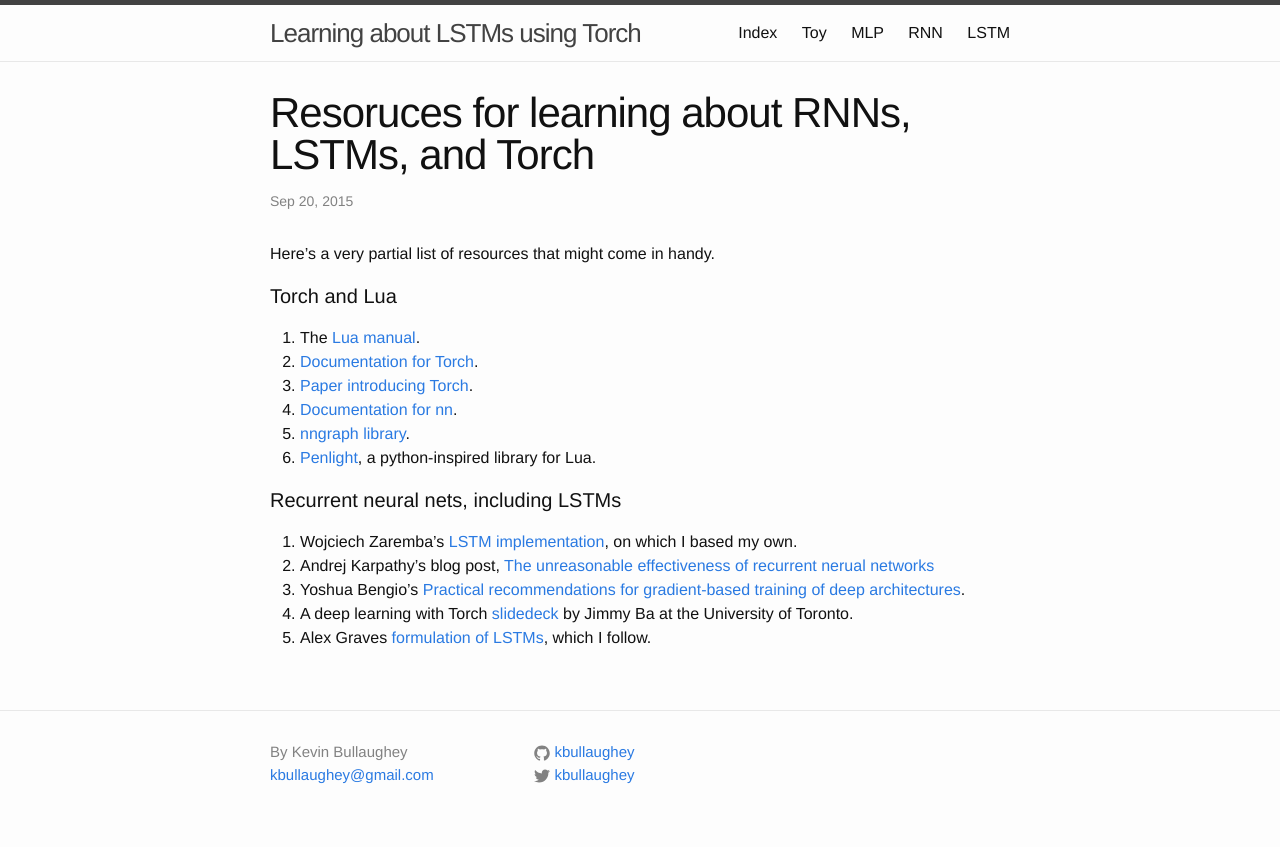
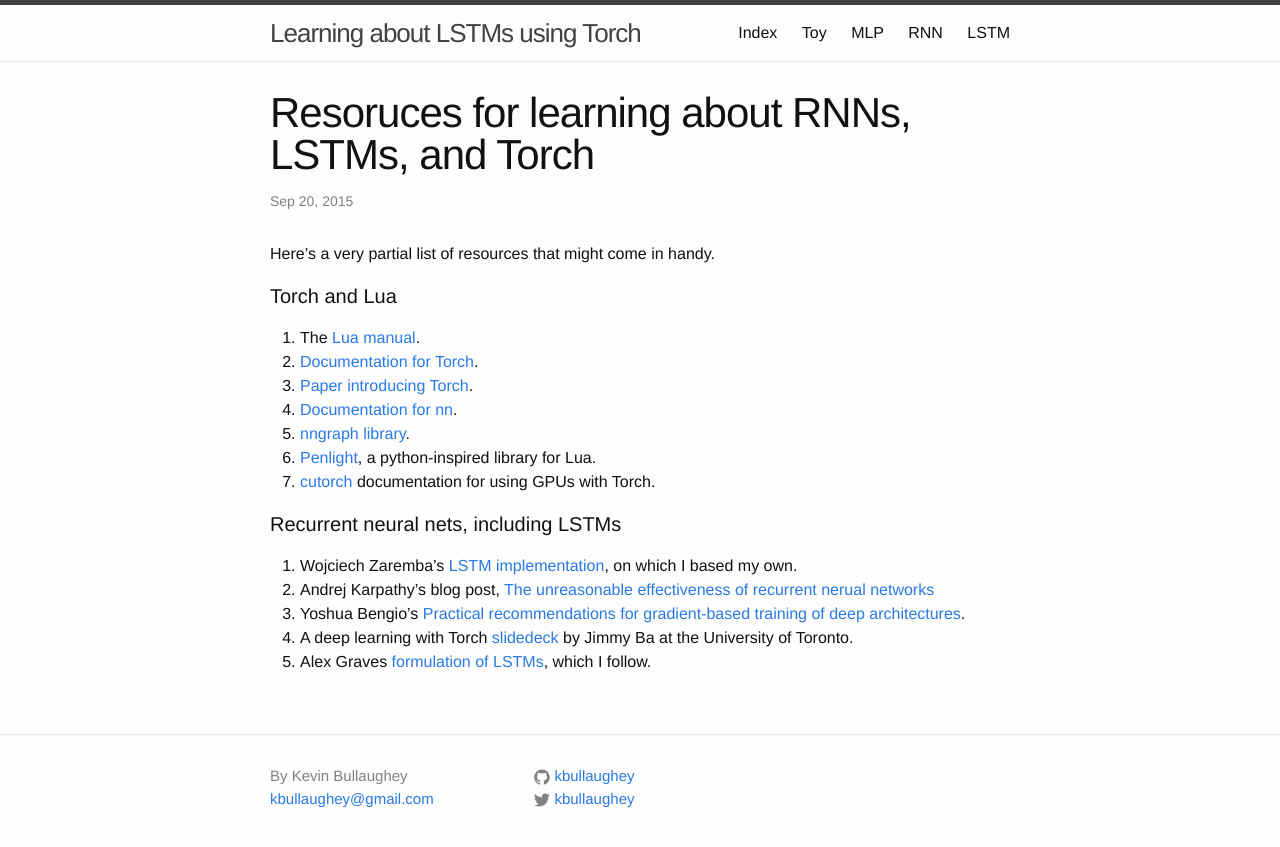
Before and after one commit to kbullaughey/lstm-play, a Jekyll site: the page built from _posts/2015-09-20-rnn-lstm-and-torch-resources.md, in a window 1280 px wide. Shown: the top 847 px of the page. Built offline with Jekyll 4.4.1, drawn with Linux system fonts in a browser that asks for light colours.

Commit message:
gpu resource

```diff
--- a/_posts/2015-09-20-rnn-lstm-and-torch-resources.md
+++ b/_posts/2015-09-20-rnn-lstm-and-torch-resources.md
@@ -13,6 +13,7 @@
 0. [Documentation for nn](https://github.com/torch/nn/blob/master/doc/overview.md).
 0. [nngraph library](https://github.com/torch/nngraph).
 0. [Penlight](http://stevedonovan.github.io/Penlight/api/manual/01-introduction.md.html), a python-inspired library for Lua.
+0. [cutorch](https://github.com/torch/cutorch) documentation for using GPUs with Torch.
 
 #### Recurrent neural nets, including LSTMs
 
```
